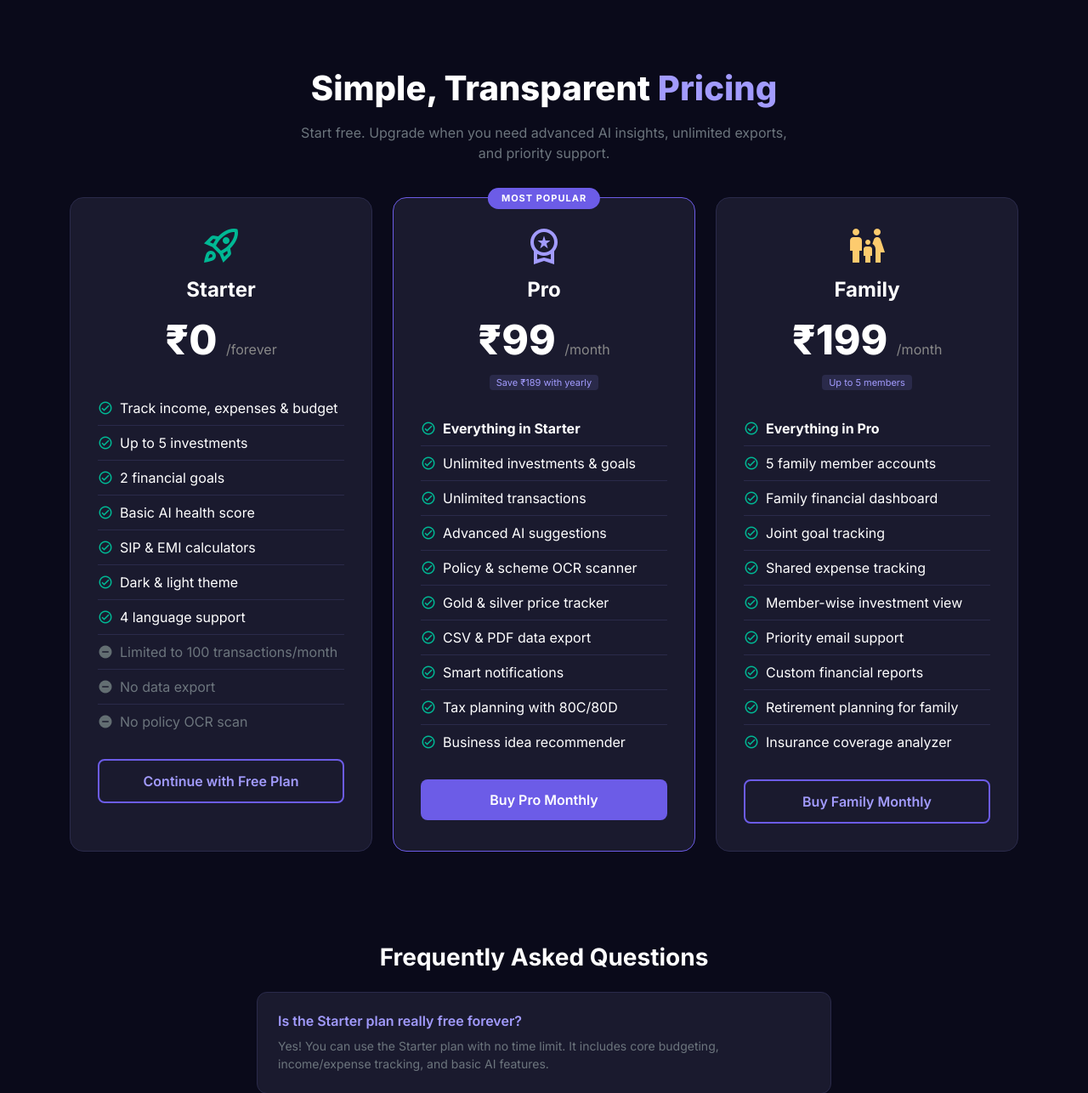
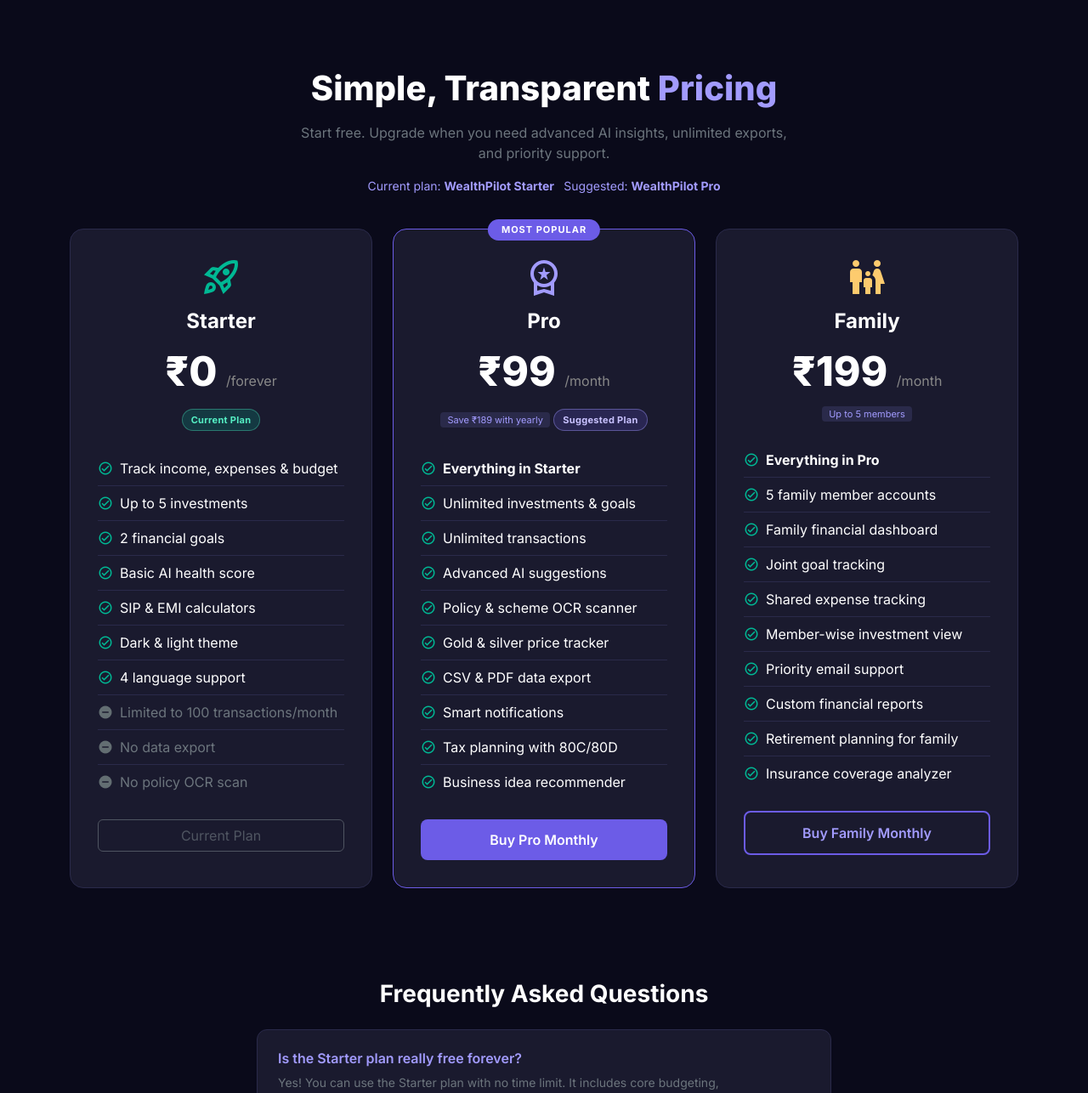
Before and after one commit to vinothkumarmari/WealthPilot, a Flask app: page /pricing in a window 1280 px wide. Shown: the part 81-1367 px from the top of the page at 85% size. Run offline with Flask 3, Linux system fonts and the light colour scheme; a user stored in the database is signed in; data that the repository does not hold is empty; some libraries are stand-ins or nearby versions.

Commit message:
Differentiate pricing page current and suggested plans

```diff
--- a/app/routes.py
+++ b/app/routes.py
@@ -187,7 +187,34 @@ def index():
 
 @main.route('/pricing')
 def pricing():
-    return render_template('pricing.html')
+    current_plan_code = 'starter'
+    suggested_plan_code = 'pro_monthly'
+
+    if current_user.is_authenticated:
+        from .models import PaymentTransaction
+        latest_paid = PaymentTransaction.query.filter_by(
+            user_id=current_user.id,
+            status='paid'
+        ).order_by(
+            PaymentTransaction.paid_at.desc(),
+            PaymentTransaction.created_at.desc()
+        ).first()
+
+        if latest_paid and latest_paid.plan_code in PLAN_PRICING:
+            current_plan_code = latest_paid.plan_code
+
+        if current_plan_code == 'starter':
+            suggested_plan_code = 'pro_monthly'
+        elif current_plan_code == 'pro_monthly':
+            suggested_plan_code = 'family_monthly'
+        else:
+            suggested_plan_code = None
+
+    return render_template(
+        'pricing.html',
+        current_plan_code=current_plan_code,
+        suggested_plan_code=suggested_plan_code,
+    )
 
 
 @main.route('/register', methods=['GET', 'POST'])
--- a/app/templates/pricing.html
+++ b/app/templates/pricing.html
@@ -43,6 +43,9 @@
         .back-link { color: var(--accent-light); text-decoration: none; }
         .back-link:hover { color: white; }
         .compare-badge { font-size: 11px; background: #2a2a4a; padding: 2px 8px; border-radius: 4px; color: #a29bfe; }
+        .plan-state { font-size: 11px; border-radius: 999px; padding: 4px 10px; font-weight: 700; letter-spacing: 0.3px; display: inline-block; margin-top: 8px; }
+        .plan-current { background: rgba(0, 184, 148, 0.2); color: #55efc4; border: 1px solid rgba(85, 239, 196, 0.35); }
+        .plan-suggested { background: rgba(108, 92, 231, 0.2); color: #c9c2ff; border: 1px solid rgba(162, 155, 254, 0.4); }
     </style>
 </head>
 <body>
@@ -71,6 +74,19 @@
         <div class="container">
             <h1>Simple, Transparent <span class="accent">Pricing</span></h1>
             <p class="text-secondary mt-3 mb-0" style="max-width:600px; margin:auto;">Start free. Upgrade when you need advanced AI insights, unlimited exports, and priority support.</p>
+            {% if current_user.is_authenticated %}
+            <p class="small mt-3 mb-0" style="color:#a29bfe;">
+                Current plan:
+                <strong>
+                    {% if current_plan_code == 'pro_monthly' %}WealthPilot Pro
+                    {% elif current_plan_code == 'family_monthly' %}WealthPilot Family
+                    {% else %}WealthPilot Starter{% endif %}
+                </strong>
+                {% if suggested_plan_code %}
+                <span class="ms-2">Suggested: <strong>{% if suggested_plan_code == 'family_monthly' %}WealthPilot Family{% else %}WealthPilot Pro{% endif %}</strong></span>
+                {% endif %}
+            </p>
+            {% endif %}
         </div>
     </section>
 
@@ -85,6 +101,11 @@
                             <span class="material-icons-outlined" style="font-size:48px; color: #00b894;">rocket_launch</span>
                             <h4 class="mt-2 fw-bold">Starter</h4>
                             <div class="price">₹0 <small>/forever</small></div>
+                            {% if current_user.is_authenticated and current_plan_code == 'starter' %}
+                            <span class="plan-state plan-current">Current Plan</span>
+                            {% elif current_user.is_authenticated and suggested_plan_code == 'starter' %}
+                            <span class="plan-state plan-suggested">Suggested Plan</span>
+                            {% endif %}
                         </div>
                         <ul class="feature-list">
                             <li><span class="material-icons-outlined check">check_circle</span> Track income, expenses & budget</li>
@@ -100,7 +121,11 @@
                         </ul>
                         <div class="text-center mt-4">
                             {% if current_user.is_authenticated %}
-                            <a href="{{ url_for('main.dashboard') }}" class="btn btn-outline-accent w-100">Continue with Free Plan</a>
+                                {% if current_plan_code == 'starter' %}
+                                <button class="btn btn-outline-secondary w-100" disabled>Current Plan</button>
+                                {% else %}
+                                <a href="{{ url_for('main.dashboard') }}" class="btn btn-outline-accent w-100">Downgrade to Free</a>
+                                {% endif %}
                             {% else %}
                             <a href="{{ url_for('main.register') }}" class="btn btn-outline-accent w-100">Get Started Free</a>
                             {% endif %}
@@ -116,6 +141,11 @@
                             <h4 class="mt-2 fw-bold">Pro</h4>
                             <div class="price">₹99 <small>/month</small></div>
                             <span class="compare-badge">Save ₹189 with yearly</span>
+                            {% if current_user.is_authenticated and current_plan_code == 'pro_monthly' %}
+                            <span class="plan-state plan-current">Current Plan</span>
+                            {% elif current_user.is_authenticated and suggested_plan_code == 'pro_monthly' %}
+                            <span class="plan-state plan-suggested">Suggested Plan</span>
+                            {% endif %}
                         </div>
                         <ul class="feature-list">
                             <li><span class="material-icons-outlined check">check_circle</span> <strong>Everything in Starter</strong></li>
@@ -131,7 +161,11 @@
                         </ul>
                         <div class="text-center mt-4">
                             {% if current_user.is_authenticated %}
-                            <button class="btn btn-accent w-100 buy-plan-btn" data-plan="pro_monthly">Buy Pro Monthly</button>
+                                {% if current_plan_code == 'pro_monthly' %}
+                                <button class="btn btn-outline-secondary w-100" disabled>Current Plan</button>
+                                {% else %}
+                                <button class="btn btn-accent w-100 buy-plan-btn" data-plan="pro_monthly">Buy Pro Monthly</button>
+                                {% endif %}
                             {% else %}
                             <a href="{{ url_for('main.register') }}" class="btn btn-accent w-100">Start 14-Day Free Trial</a>
                             {% endif %}
@@ -147,6 +181,11 @@
                             <h4 class="mt-2 fw-bold">Family</h4>
                             <div class="price">₹199 <small>/month</small></div>
                             <span class="compare-badge">Up to 5 members</span>
+                            {% if current_user.is_authenticated and current_plan_code == 'family_monthly' %}
+                            <span class="plan-state plan-current">Current Plan</span>
+                            {% elif current_user.is_authenticated and suggested_plan_code == 'family_monthly' %}
+                            <span class="plan-state plan-suggested">Suggested Plan</span>
+                            {% endif %}
                         </div>
                         <ul class="feature-list">
                             <li><span class="material-icons-outlined check">check_circle</span> <strong>Everything in Pro</strong></li>
@@ -162,7 +201,11 @@
                         </ul>
                         <div class="text-center mt-4">
                             {% if current_user.is_authenticated %}
-                            <button class="btn btn-outline-accent w-100 buy-plan-btn" data-plan="family_monthly">Buy Family Monthly</button>
+                                {% if current_plan_code == 'family_monthly' %}
+                                <button class="btn btn-outline-secondary w-100" disabled>Current Plan</button>
+                                {% else %}
+                                <button class="btn btn-outline-accent w-100 buy-plan-btn" data-plan="family_monthly">Buy Family Monthly</button>
+                                {% endif %}
                             {% else %}
                             <a href="{{ url_for('main.register') }}" class="btn btn-outline-accent w-100">Start Family Trial</a>
                             {% endif %}
```
